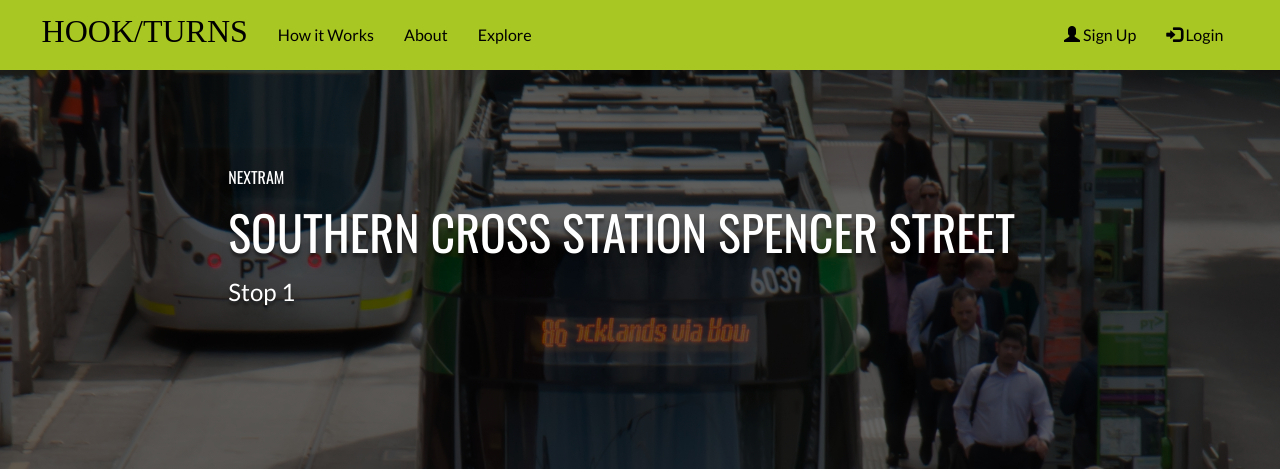
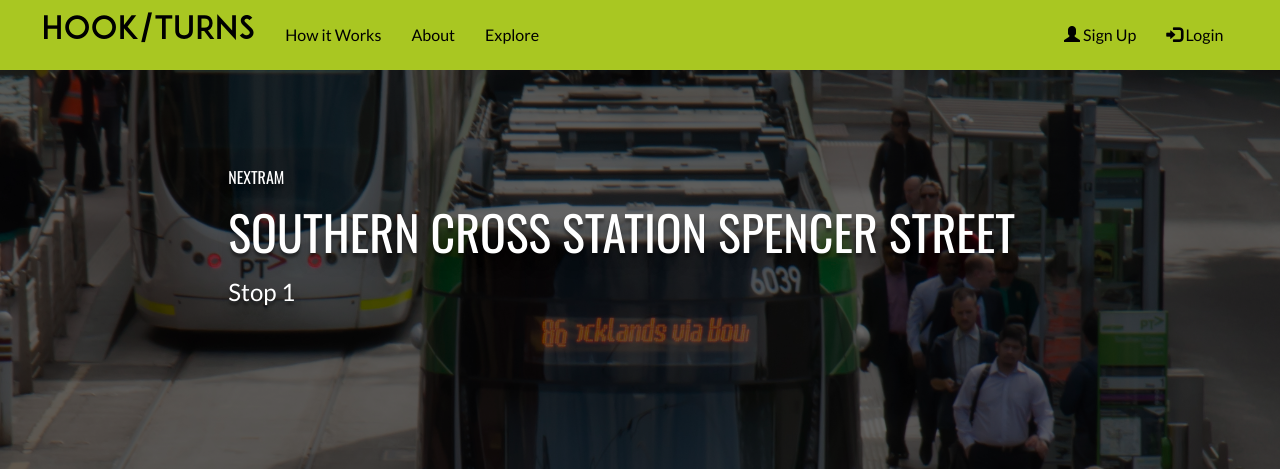
Before and after one commit to maleakhiw/hook-turn, a web app: file nextram/index.html in a window 1280 px wide. Shown: the top 469 px of the page. Run offline with its HTML, style and script files only (its server is not run), Linux system fonts and the light colour scheme; some libraries are stand-ins or nearby versions.

Commit message:
fix font reference

```diff
--- a/css/style.css
+++ b/css/style.css
@@ -3,7 +3,7 @@
 /* General */
 
 @font-face {
-	font-family: "ADAM.CG PRO.otf" ;
+	font-family: "ADAM.CG PRO" ;
 	src:url("../resources/fonts/ADAM.CG PRO.otf");
 }
 
```
